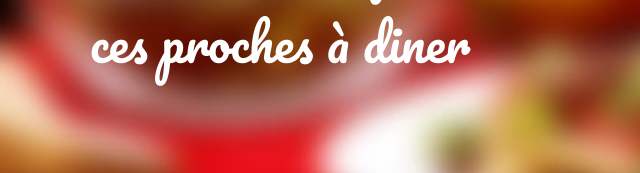
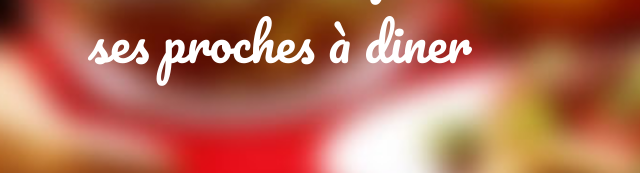
Before and after one commit to WildCodeSchool/laloupe-0216-goodies, a website: page public/index.html in a window 1280 px wide. Shown: the part 314-487 px from the top of the page, 360-1000 px from the left. Drawn offline with nearby package versions, Linux system fonts and the light colour scheme; some packages are replaced by stand-ins of ours; no server answers; a web font is replaced by a local one.

```diff
--- a/public/views/main.html
+++ b/public/views/main.html
@@ -2,7 +2,7 @@
   <center>
     <p>La meilleur méthode pour inviter</p>
     <p>
-      ces proches à diner
+      ses proches à diner
     </p>
   </center>
   <div class="col-md-6 dessins">
```
